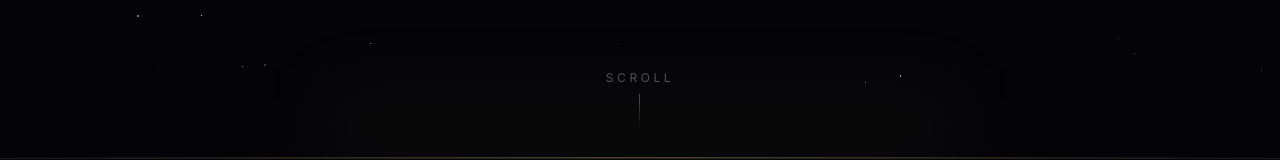
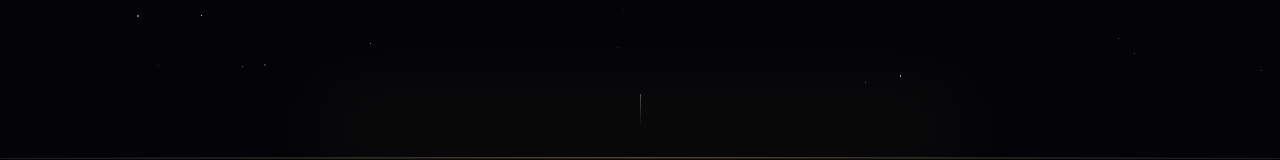
Before and after one commit to sahajkhandelwal1/eschatia, a React (Vite) app: page / in a window 1280 px wide. Shown: the part 716-876 px from the top of the page. Built offline with nearby package versions, Linux system fonts and the light colour scheme.

Commit message:
getting rid of stupid scroll indicator

```diff
--- a/index.html
+++ b/index.html
@@ -4,7 +4,7 @@
     <meta charset="UTF-8" />
     <meta name="viewport" content="width=device-width, initial-scale=1.0" />
     <title>Eschatia — The Outermost Frontier</title>
-    <meta name="description" content="Narrated, interactive journeys through James Webb Space Telescope imagery. No physics background required." />
+    <meta name="description" content="Narrated, interactive journeys through James Webb Space Telescope imagery." />
   </head>
   <body>
     <div id="root"></div>
--- a/src/components/HorizonHero.jsx
+++ b/src/components/HorizonHero.jsx
@@ -92,7 +92,7 @@ export default function HorizonHero() {
         animate="visible"
         custom={1.0}
       >
-        <span className="text-xs uppercase tracking-widest">Scroll</span>
+        <span className="text-xs uppercase tracking-widest"></span>
         <div className="w-px h-8 bg-gradient-to-b from-white/30 to-transparent" />
       </motion.div>
     </section>
--- a/vite.config.js
+++ b/vite.config.js
@@ -3,4 +3,7 @@ import react from '@vitejs/plugin-react';
 
 export default defineConfig({
   plugins: [react()],
+  server: {
+    port: 5100,
+  },
 });
```
Also changed, not shown: 2 other files (tests, documents, lock files or other folders).
